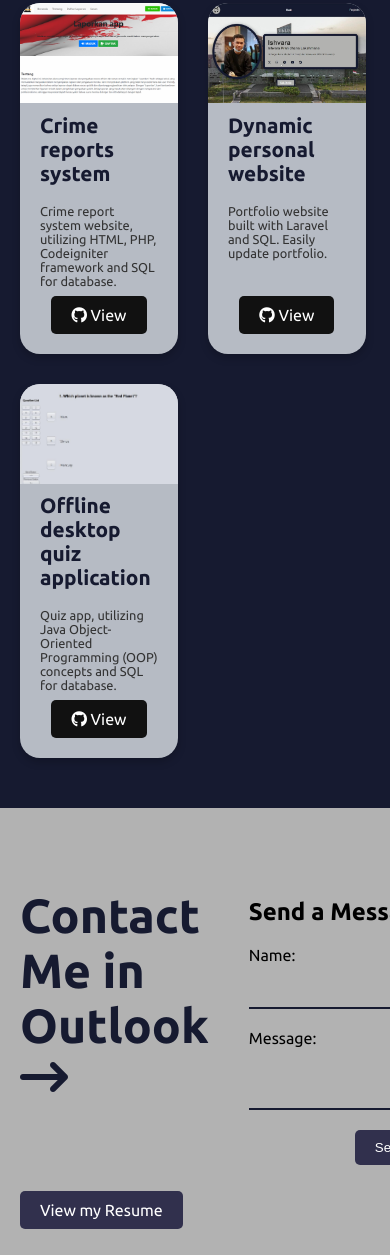
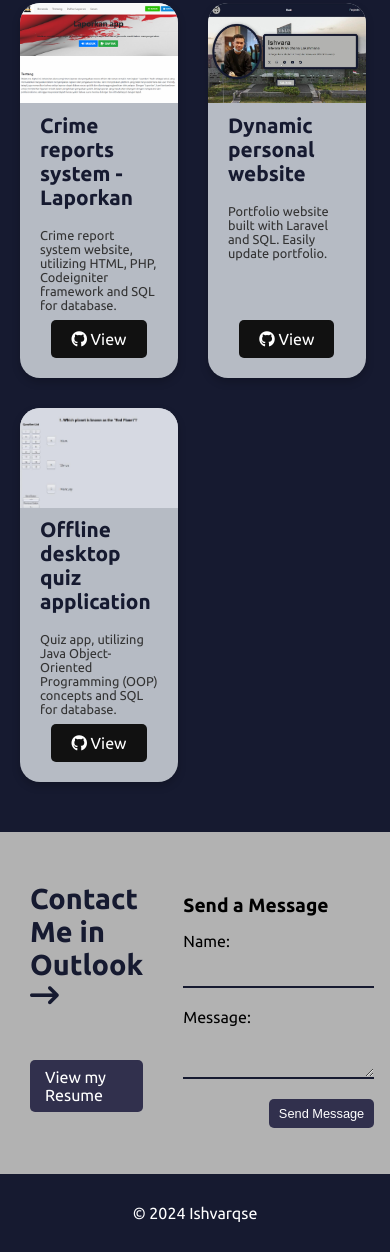
Before and after one commit to varqse/ishvarqse, a plain HTML site: page index.html in a window 390 px wide. Shown: the part 1276-2531 px from the top of the page. Drawn offline with Linux system fonts and the light colour scheme.

Commit message:
contacts section responsive

```diff
--- a/css/style.css
+++ b/css/style.css
@@ -168,6 +168,7 @@ header {
 
 /***/
 
+/* Marketplace Section */
 #marketplace {
     background-color: #161A30;
     color: #fff;
@@ -195,6 +196,7 @@ header {
     color: #cccccc;
 }
 
+/* Grid Layout */
 .grid {
     display: grid;
     grid-template-columns: repeat(auto-fit, minmax(300px, 1fr));
@@ -202,6 +204,7 @@ header {
     justify-items: center;
 }
 
+/* Grid Item */
 .grid > .item {
     background-color: #B6BBC4;
     border-radius: 20px;
@@ -211,18 +214,20 @@ header {
     box-shadow: 0 4px 8px rgba(0, 0, 0, 0.2);
     display: flex;
     flex-direction: column;
-    justify-content: space-between; /* Menjaga jarak antar elemen */
-    height: 100%; /* Memastikan tinggi 100% dari grid item */
+    justify-content: space-between;
+    height: 100%;
     padding: 0;
 }
 
+/* Image inside item */
 .grid > .item > img {
     width: 100%;
-    height: 200px; /* Tinggi tetap untuk gambar */
-    object-fit: cover; /* Memastikan gambar tidak terdistorsi */
-    margin-bottom: -30px; /* Jarak antara gambar dan judul */
+    height: 200px;
+    object-fit: cover;
+    margin-bottom: -30px;
 }
 
+/* Item Detail Container */
 .grid > .item > .itemdetail {
     padding: 20px;
     font-size: 1.1rem;
@@ -230,28 +235,37 @@ header {
     text-align: left;
     display: flex;
     flex-direction: column;
-    justify-content: space-between; /* Memastikan konten terdistribusi dengan baik */
-    flex-grow: 1; /* Menggunakan ruang yang tersedia */
+    justify-content: space-between;
+    flex-grow: 1;
 }
 
+/* Project Title */
 .grid > .item > .itemdetail p:first-child {
     font-size: 1.4rem;
     font-weight: bold;
     color: #161A30;
-    min-height: 40px; /* Minimum height for title */
-    margin-bottom: 5px; /* Mengurangi margin untuk mendekatkan judul dan deskripsi */
+    min-height: 50px;
+    margin-bottom: 10px;
+    display: flex;
+    align-items: center;
 }
 
+/* Project Description */
 .grid > .item > .itemdetail p:nth-child(2) {
-    margin-bottom: 5px; /* Mengurangi margin antara deskripsi dan tombol */
+    font-size: 1.1rem;
+    margin-bottom: 10px;
     color: #333;
-    min-height: 50px; /* Minimum height for description */
+    min-height: 50px;
+    display: flex;
+    align-items: center;
 }
 
+/* Button Wrapper */
 .grid > .item > .itemdetail > div {
-    margin-top: auto; /* Memastikan tombol berada di bagian bawah */
+    margin-top: auto;
 }
 
+/* Button Style */
 .grid > .item > .itemdetail > div > a {
     background-color: #111;
     padding: 10px 20px;
@@ -267,13 +281,13 @@ header {
     background-color: #555;
 }
 
-/* Responsive Grid */
 @media (max-width: 768px) {
     .grid {
         grid-template-columns: 1fr;
         grid-gap: 30px;
     }
 }
+
 
 
 
@@ -365,7 +379,6 @@ header {
 
 
 
-/* Styling for the contacts section */
 #contacts {
     background-color: #B2B2B2;
     padding: 50px 0;
@@ -389,9 +402,9 @@ header {
 }
 
 .resume-section h5 {
-    font-size: 3rem; /* Membuat ukuran teks lebih besar */
+    font-size: 3rem;
     font-weight: bold;
-    color: #161A30; /* Warna teks */
+    color: #161A30;
     margin-bottom: 90px;
     margin-top: 30px;
 }
@@ -416,7 +429,7 @@ header {
 }
 
 .contact-section h5 {
-    font-size: 1.5rem; /* Ukuran teks lebih kecil dari resume-section */
+    font-size: 1.5rem;
     margin-bottom: 20px;
 }
 
@@ -596,6 +609,27 @@ button.hamburgmenu > i.icon-close {
         color: #333;
     }
 
+
+
+
+    .resume-section h5 {
+        font-size: 2rem; /* Ukuran teks lebih kecil untuk layar tablet */
+    }
+
+    .resume-button {
+        font-size: 1rem;
+        padding: 8px 15px;
+    }
+
+    form input, form textarea {
+        font-size: 0.9rem; /* Menyesuaikan ukuran input dan teks area */
+    }
+
+    .send-button {
+        padding: 8px 15px;
+        font-size: 0.9rem;
+    }
+
 }
 
 @media only screen and (max-width: 600px) {
@@ -657,7 +691,7 @@ button.hamburgmenu > i.icon-close {
         align-items: center;
         flex-direction: column;
         justify-content: center;
-        text-align: center; /* Optional: To center-align text */
+        text-align: center;
     }
 
 
@@ -665,3 +699,30 @@ button.hamburgmenu > i.icon-close {
         display: none;
     }
 }
+
+@media (max-width: 480px) {
+    #contacts {
+        padding: 30px 10px; /* Kurangin padding secara keseluruhan */
+    }
+
+    .resume-section h5 {
+        font-size: 1.8rem; /* Ukuran lebih kecil utk judul resume */
+        margin-bottom: 50px;
+        margin-top: 20px;
+    }
+
+    .contact-section h5 {
+        font-size: 1.2rem; /* Mengurangi ukuran font untuk form */
+        margin-bottom: 15px;
+    }
+
+    form input, form textarea {
+        font-size: 0.8rem; /* Ukuran input lebih kecil untuk ponsel kecil */
+        padding: 8px;
+    }
+
+    .send-button {
+        padding: 7px 10px;
+        font-size: 0.8rem;
+    }
+}
--- a/index.html
+++ b/index.html
@@ -70,11 +70,10 @@
                 <p>Some of the projects I've worked on.</p>
 
                 <div class="grid">
-                    <!-- Project 1 -->
                     <div class="item">
                         <img src="image/project1.png" alt="Project 1">
                         <div class="itemdetail">
-                            <p>Crime reports system</p>
+                            <p>Crime reports system - Laporkan</p>
                             <p>Crime report system website, utilizing HTML, PHP, Codeigniter framework and SQL for database.</p>
                             <div>
                                 <a href="https://github.com/varqse/laporkan-app" class="button" target="_blank">
@@ -84,7 +83,6 @@
                         </div>
                     </div>
 
-                    <!-- Project 2 -->
                     <div class="item">
                         <img src="image/project2.jpg" alt="Project 2">
                         <div class="itemdetail">
@@ -98,7 +96,6 @@
                         </div>
                     </div>
 
-                    <!-- Project 3 -->
                     <div class="item">
                         <img src="image/project3.png" alt="Project 3">
                         <div class="itemdetail">
```
